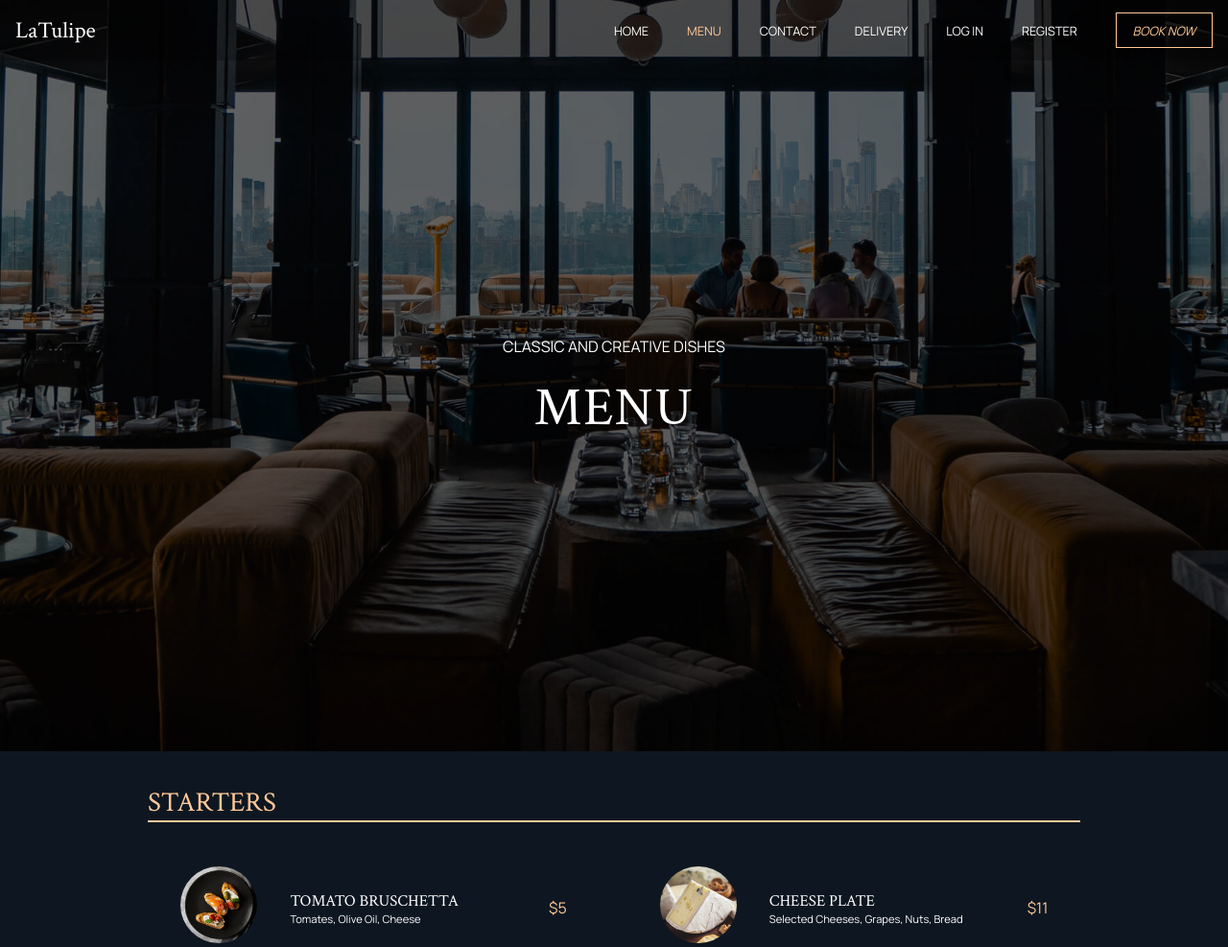
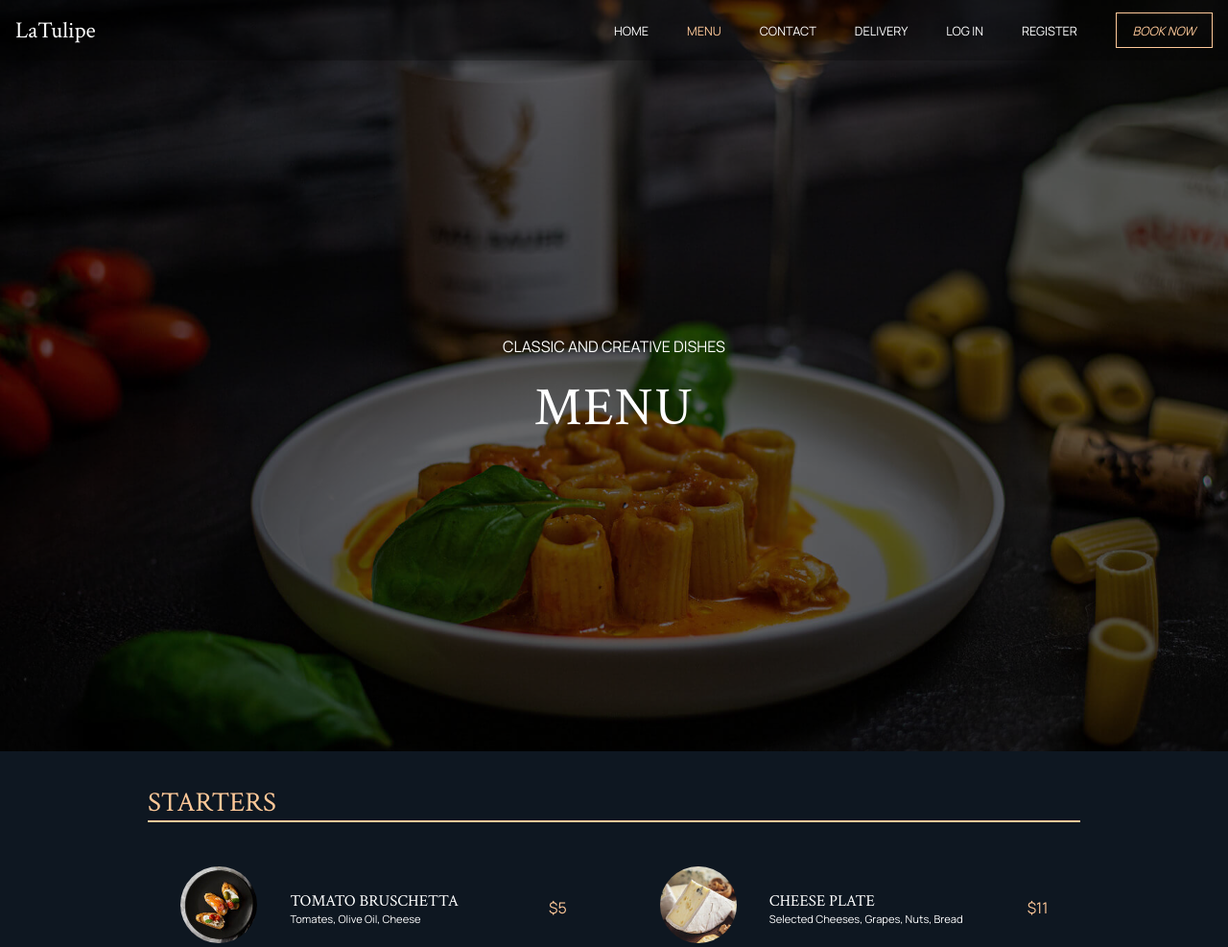
Before and after one commit to Linda-Hasanaj/Backend_Restaurant_Website, a PHP site: page /menu.html in a window 1280 px wide. Shown: the top 987 px of the page at 96% size. Run offline with PHP 8.4, Linux system fonts and the light colour scheme; some libraries are stand-ins or nearby versions.

Commit message:
Backphoto

```diff
--- a/Restaurant/Restaurant-main/css/contact.css
+++ b/Restaurant/Restaurant-main/css/contact.css
@@ -5,7 +5,7 @@
 
 
 .header{
-    background-image: url(../images/contact/Contact-img.jpg);
+    background-image: url(../images/home/section-four.jpg);
     background-size:cover;
 }
 
--- a/Restaurant/Restaurant-main/css/menu.css
+++ b/Restaurant/Restaurant-main/css/menu.css
@@ -8,7 +8,7 @@
 }
 
 .header{
-    background-image: url(../images/menu/Background-menu.jpg);
+    background-image: url(../images/contact/Contact-img.jpg);
 }
 
 .information{
```
